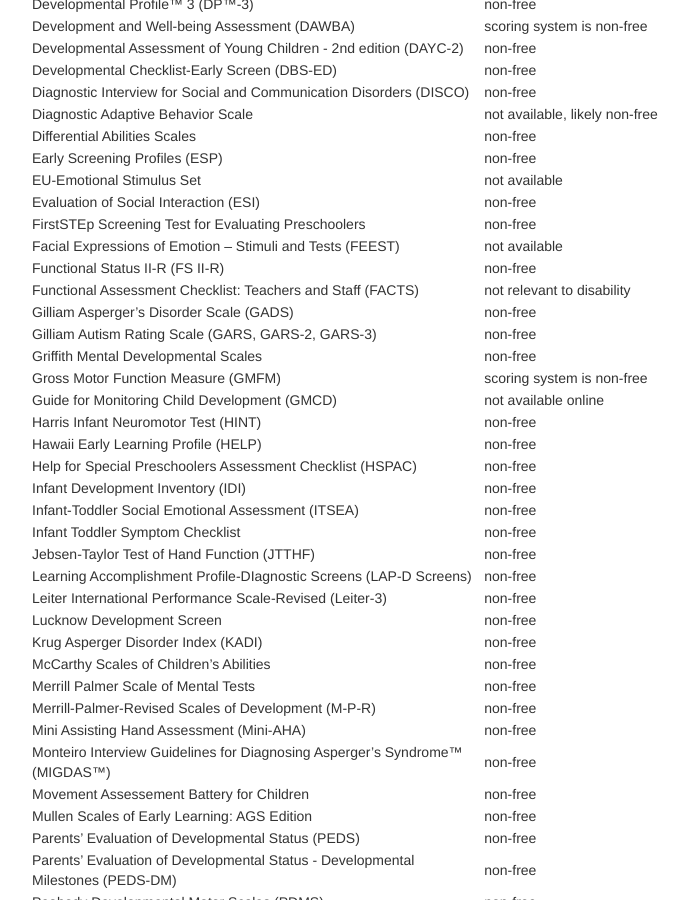
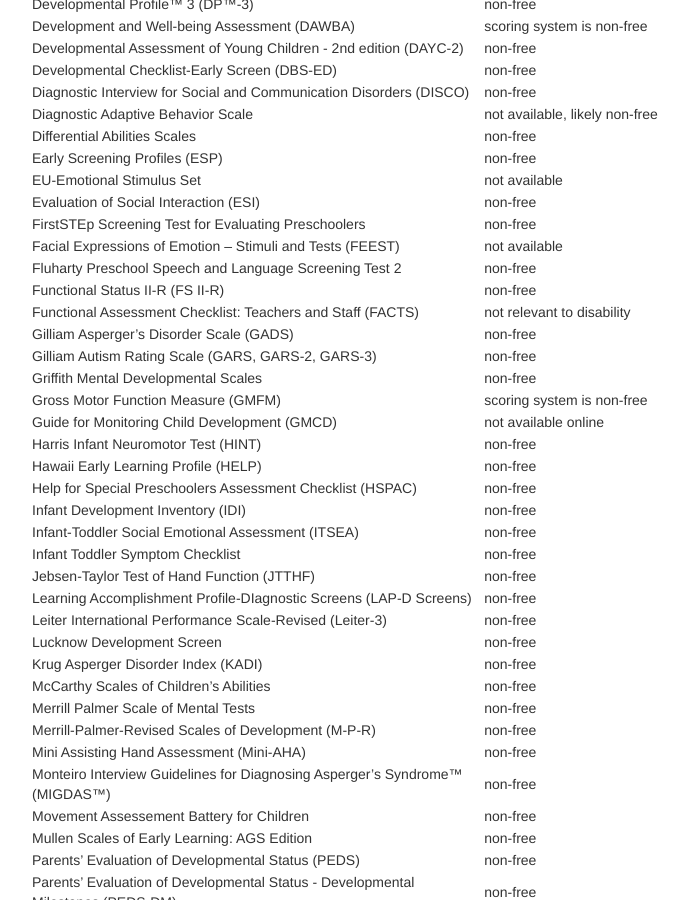
Before and after one commit to mjmaenner/disabilitymeasures, a Jekyll site: the page built from pages/donotqualify.md, in a window 1280 px wide and 900 px high, scrolled down 1615 px. Shown: the whole window, without its empty margins (259-948 px from the left). Built offline with Jekyll 4.4.1, drawn with Linux system fonts in a browser that asks for light colours.

Commit message:
fluharty!

```diff
--- a/pages/donotqualify.md
+++ b/pages/donotqualify.md
@@ -83,6 +83,7 @@ EU-Emotional Stimulus Set | not available
 Evaluation of Social Interaction (ESI) | non-free
 FirstSTEp Screening Test for Evaluating Preschoolers | non-free
 Facial Expressions of Emotion – Stimuli and Tests (FEEST) | not available
+Fluharty Preschool Speech and Language Screening Test 2 | non-free
 Functional Status II-R (FS II-R) | non-free
 Functional Assessment Checklist: Teachers and Staff (FACTS) | not relevant to disability
 Gilliam Asperger's Disorder Scale (GADS) | non-free
```
